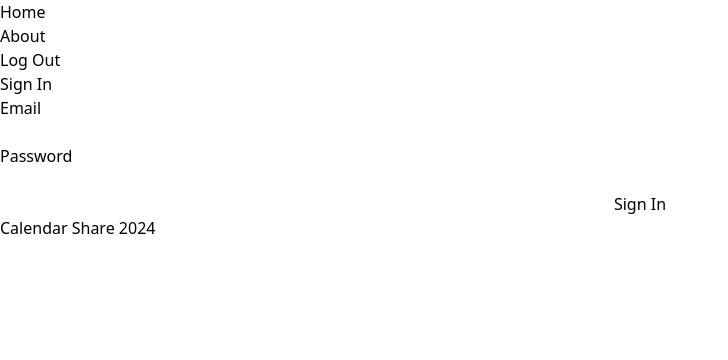
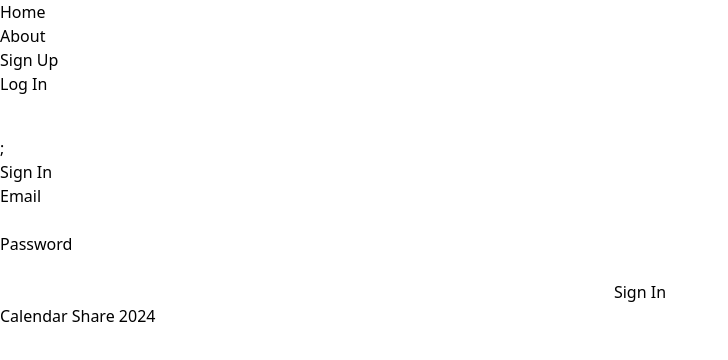
Before and after one commit to den330/CalendarFront, a React (Vite) app: page /login in a window 1280 px wide. Shown: the top 360 px of the page, without its empty margins (0-728 px from the left). Built offline with nearby package versions, Linux system fonts and the light colour scheme; no server answers.

Commit message:
google sign

```diff
--- a/package.json
+++ b/package.json
@@ -13,8 +13,10 @@
     "@fullcalendar/core": "^6.1.14",
     "@fullcalendar/daygrid": "^6.1.14",
     "@fullcalendar/react": "^6.1.14",
+    "@react-oauth/google": "^0.12.1",
     "axios": "^1.7.2",
     "crypto-js": "^4.2.0",
+    "jwt-decode": "^4.0.0",
     "react": "^18.2.0",
     "react-dom": "^18.2.0",
     "react-dropdown-select": "^4.11.2",
--- a/src/Pages/Layout.tsx
+++ b/src/Pages/Layout.tsx
@@ -1,6 +1,9 @@
 import { Link, Outlet, useNavigate } from "react-router-dom";
 import { useLogInContext } from "../CustomHooks/useLogInContext";
-import { logout } from "../Utilities/ConnectionHub";
+import { logout, googleSignUpAndLogin } from "../Utilities/ConnectionHub";
+import { GoogleLogin, googleLogout } from "@react-oauth/google";
+
+import { jwtDecode } from "jwt-decode";
 
 export default function Layout() {
   const { isLoggedIn, setLoggedIn } = useLogInContext();
@@ -8,6 +11,7 @@ export default function Layout() {
   async function handleLogOut() {
     try {
       await logout();
+      googleLogout();
       setLoggedIn({ status: false, userId: "" });
       navigate("/login");
     } catch (e) {
@@ -25,7 +29,7 @@ export default function Layout() {
             <li>
               <Link to="/about">About</Link>
             </li>
-            {isLoggedIn ? (
+            {isLoggedIn.status ? (
               <li>
                 <button onClick={handleLogOut}>Log Out</button>
               </li>
@@ -36,6 +40,36 @@ export default function Layout() {
                 </li>
                 <li>
                   <Link to="/login">Log In</Link>
+                </li>
+                <li>
+                  <GoogleLogin
+                    onSuccess={async (credentialResponse) => {
+                      try {
+                        const credential = credentialResponse.credential;
+                        if (!credential) {
+                          throw new Error("No credential in response");
+                        }
+                        const decoded = jwtDecode(credential);
+                        console.log("Decoded JWT:", decoded);
+                        const email = decoded.email;
+                        if (!email) {
+                          throw new Error("No email in JWT");
+                        }
+                        const response = await googleSignUpAndLogin(email);
+                        setLoggedIn({
+                          status: true,
+                          userId: response.data.userId,
+                        });
+                        navigate("/calendarList");
+                      } catch (e) {
+                        console.error(`Failed with Google: ${e}`);
+                      }
+                    }}
+                    onError={() => {
+                      console.log("Login Failed");
+                    }}
+                  />
+                  ;
                 </li>
               </>
             )}
--- a/src/Utilities/ConnectionHub.tsx
+++ b/src/Utilities/ConnectionHub.tsx
@@ -1,6 +1,5 @@
 import axios from "axios";
 import Event from "../Types/Event";
-import { padStart } from "@fullcalendar/core/internal.js";
 
 const client = axios.create({
   baseURL: import.meta.env.VITE_BASE_URL,
@@ -33,6 +32,14 @@ export const login = async (email: string, password: string) => {
 
 export const googleLogin = async (email: string) => {
   return await client.post("/login", {
+    email,
+    password: "",
+    requirePassword: false,
+  });
+};
+
+export const googleSignUpAndLogin = async (email: string) => {
+  return await client.post("/googleAuth", {
     email,
     password: "",
     requirePassword: false,
--- a/src/main.tsx
+++ b/src/main.tsx
@@ -3,11 +3,14 @@ import App from "./App.tsx";
 import "./index.css";
 import { BrowserRouter } from "react-router-dom";
 import { LogInContextWrapper } from "./Contexts/LogInContextWrapper.tsx";
+import { GoogleOAuthProvider } from "@react-oauth/google";
 
 ReactDOM.createRoot(document.getElementById("root")!).render(
   <BrowserRouter>
-    <LogInContextWrapper>
-      <App />
-    </LogInContextWrapper>
+    <GoogleOAuthProvider clientId={import.meta.env.VITE_GOOGLE_CLIENT_ID}>
+      <LogInContextWrapper>
+        <App />
+      </LogInContextWrapper>
+    </GoogleOAuthProvider>
   </BrowserRouter>
 );
```
Also changed, not shown: 1 other file (tests, documents, lock files or other folders).
